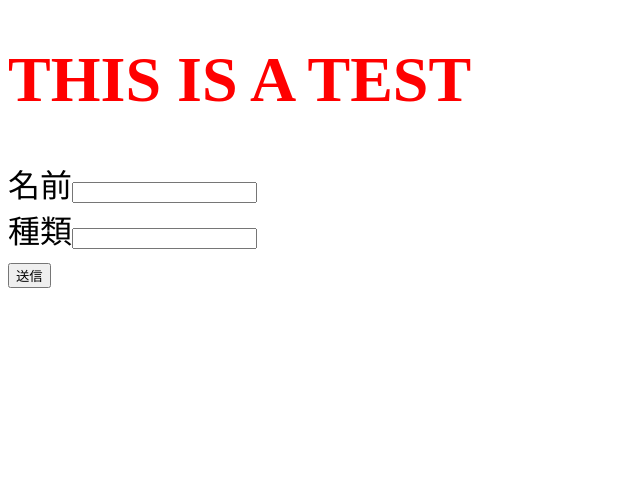
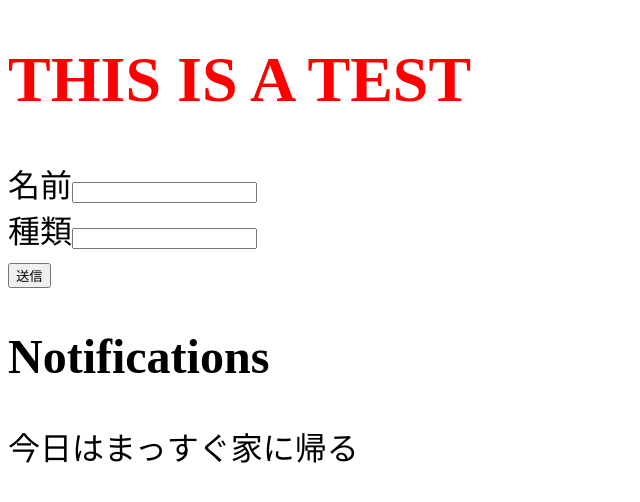
Before and after one commit to toyo-uch/20201104, a plain HTML site: page index.html in a window 1280 px wide. Shown: the whole page, without its empty margins (0-640 px from the left). Drawn offline with Linux system fonts and the light colour scheme.

Commit message:
担当領域に新規記述

```diff
--- a/index.html
+++ b/index.html
@@ -19,7 +19,8 @@
 
 
 <!--大宮担当-->
-
+<h2>Notifications</h2>
+今日はまっすぐ家に帰る
 
 <!--いなべ担当-->
 
```
